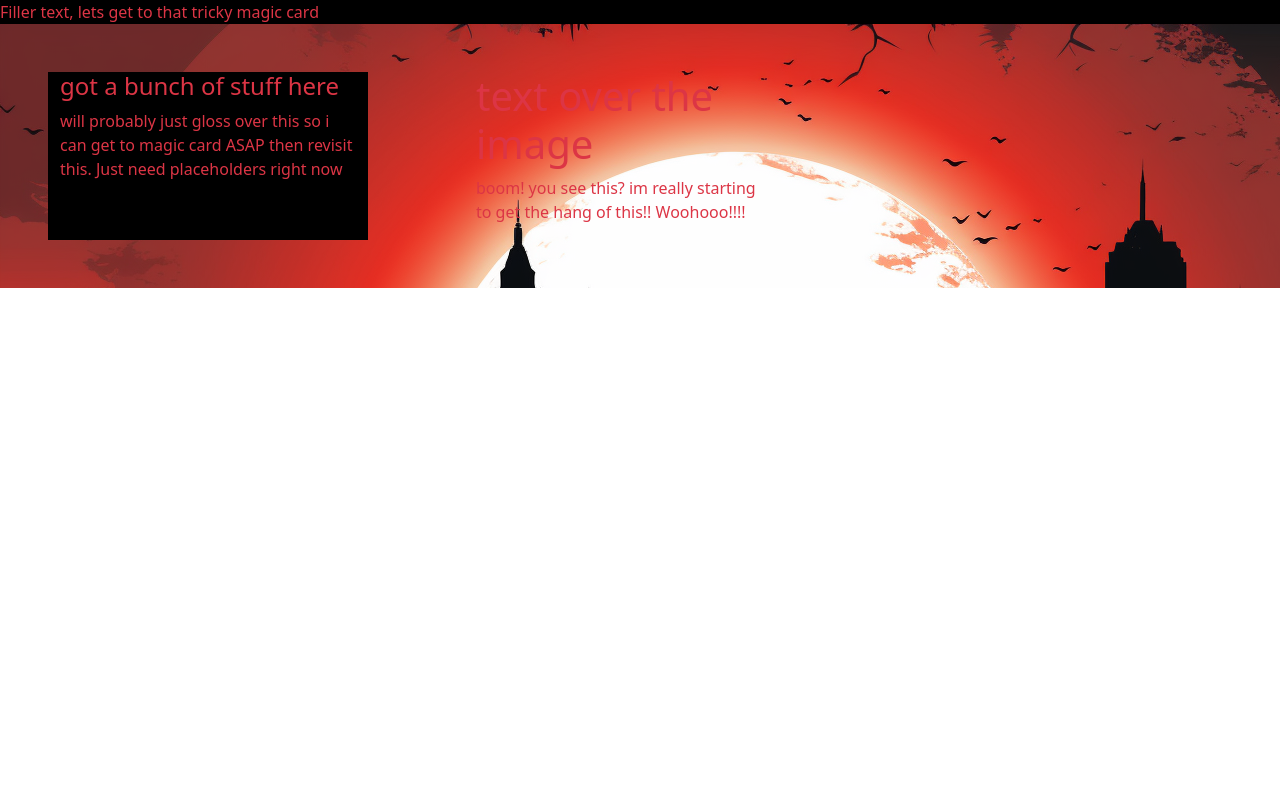
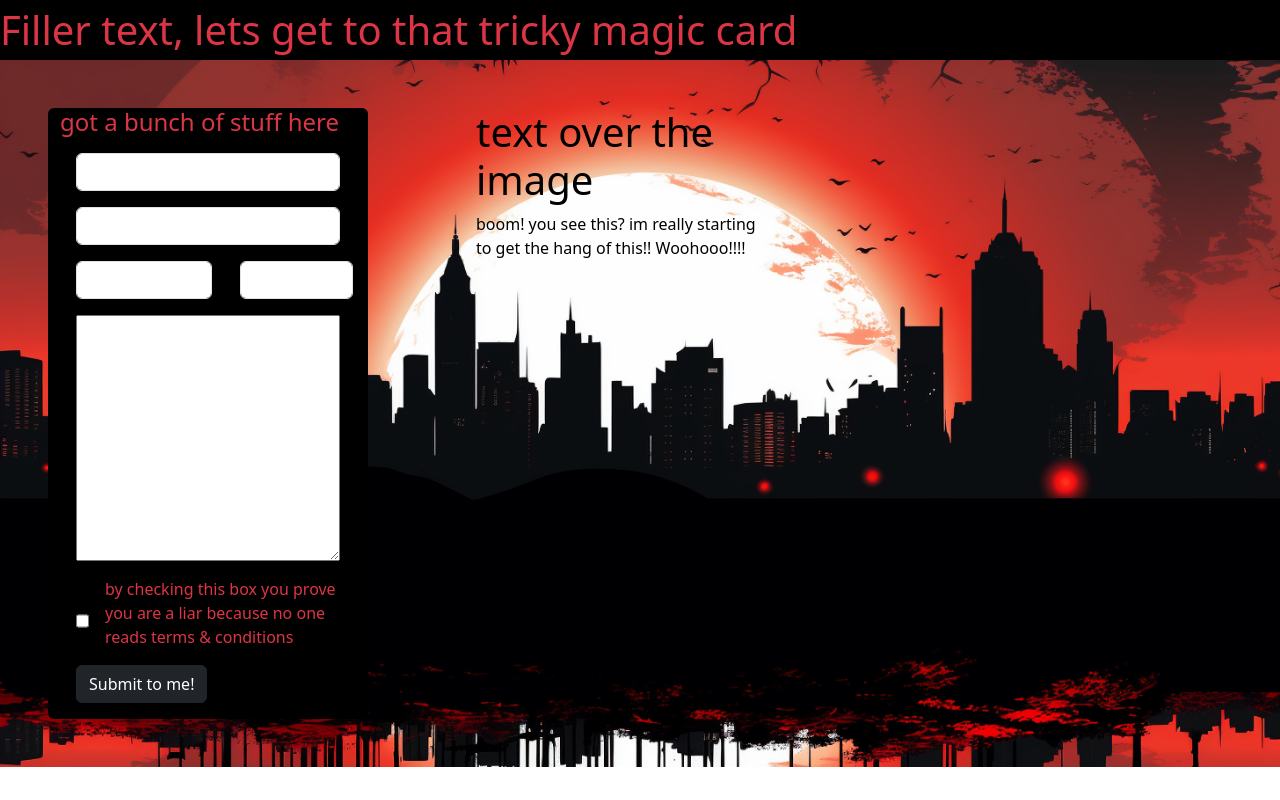
Before and after one commit to Josh-Decime/Checkpoint-site-clone, a plain HTML site: page index.html in a window 1280 px wide. Drawn offline with nearby package versions, Linux system fonts and the light colour scheme.

Commit message:
header is good enough for now

```diff
--- a/index.html
+++ b/index.html
@@ -10,19 +10,41 @@
 </head>
 <body class="debug">
     <nav class="bg-black sticky-top text-danger">
-        <div class="">
+        <div class="fs-1">
             Filler text, lets get to that tricky magic card
         </div>
     </nav>
 
     <header class="container-fluid text-danger">
-        <section class="row justify-content-start" style="background-image: url(City-Skyline.png);">
-            <div class="col-12 col-md-3 m-5" style="background-color: black;">
+        <section class="row justify-content-start" style="background-image: url(City-Skyline.png); background-size: cover;">
+            <div class="col-12 col-md-3 m-5 rounded" style="background-color: black;">
                 <h4>got a bunch of stuff here</h4>
-                <p>will probably just gloss over this so i can get to magic card ASAP then revisit this. Just need placeholders right now</p>
+                <form class="m-3">
+                    <input type="text" class="form-control">
+                </form>
+                <form class="m-3">
+                    <input type="text" class="form-control">
+                </form>
+                <div class="container-fluid d-flex justify-content-start">
+                    <form class="col-6 mx-1 mb-3">
+                        <input type="text" class="form-control">
+                    </form>
+                    <!-- second box is a little janky, there must be a better way of doing this -->
+                    <form class="col-5 mx-4 mb-3">
+                        <input type="text" class="form-control">
+                    </form>
+                </div>
+                <form class="row mx-3 mb-3">
+                    <textarea name="textbox" id="textbox" cols="30" rows="10"></textarea>
+                </form>
+                <form class="mx-3 d-flex justify-content-between">
+                    <input type="checkbox">
+                    <p class="ms-3">by checking this box you prove you are a liar because no one reads terms & conditions</p>
+                </form>
+                <button class="btn btn-dark ms-3 mb-3">Submit to me!</button>
             </div>
 
-            <div class="col-12 col-md-3 m-5">
+            <div class="col-12 col-md-3 m-5 text-black">
                 <h1> text over the image</h1>
                 <p>boom! you see this? im really starting to get the hang of this!! Woohooo!!!!</p>
             </div>
```
